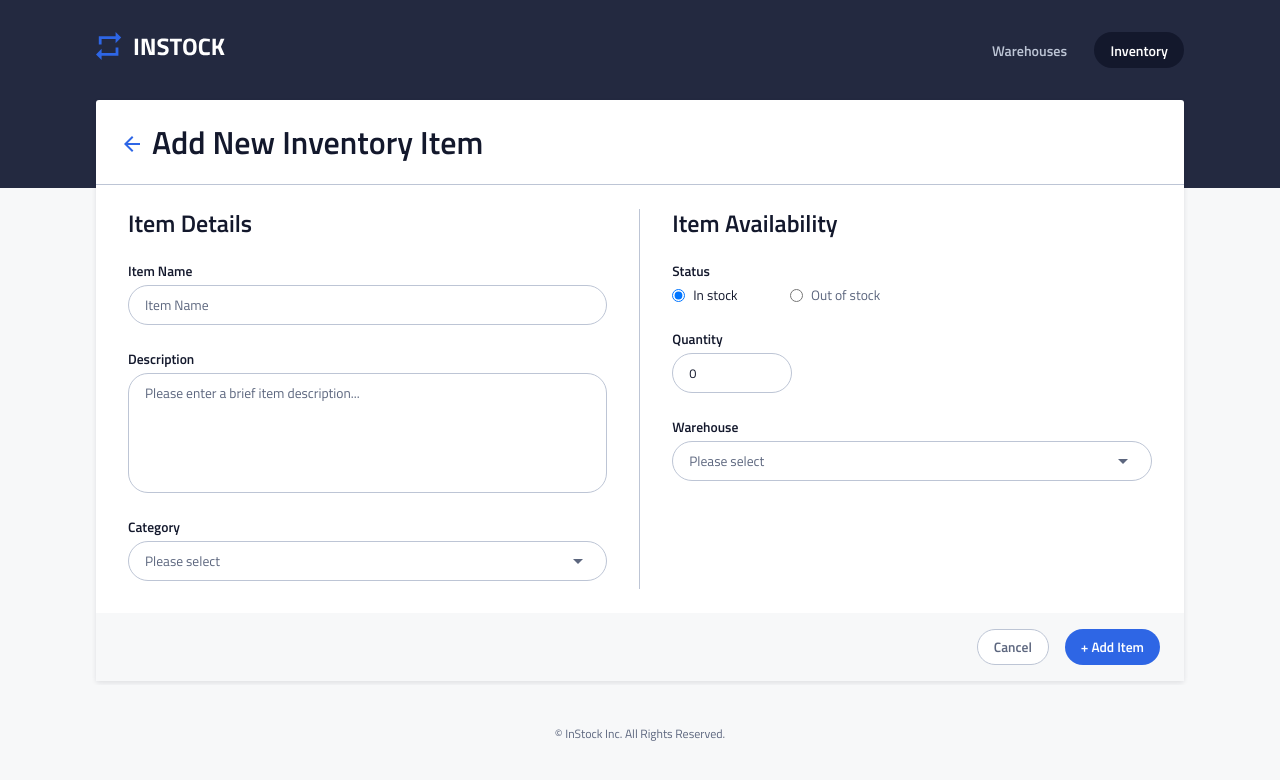
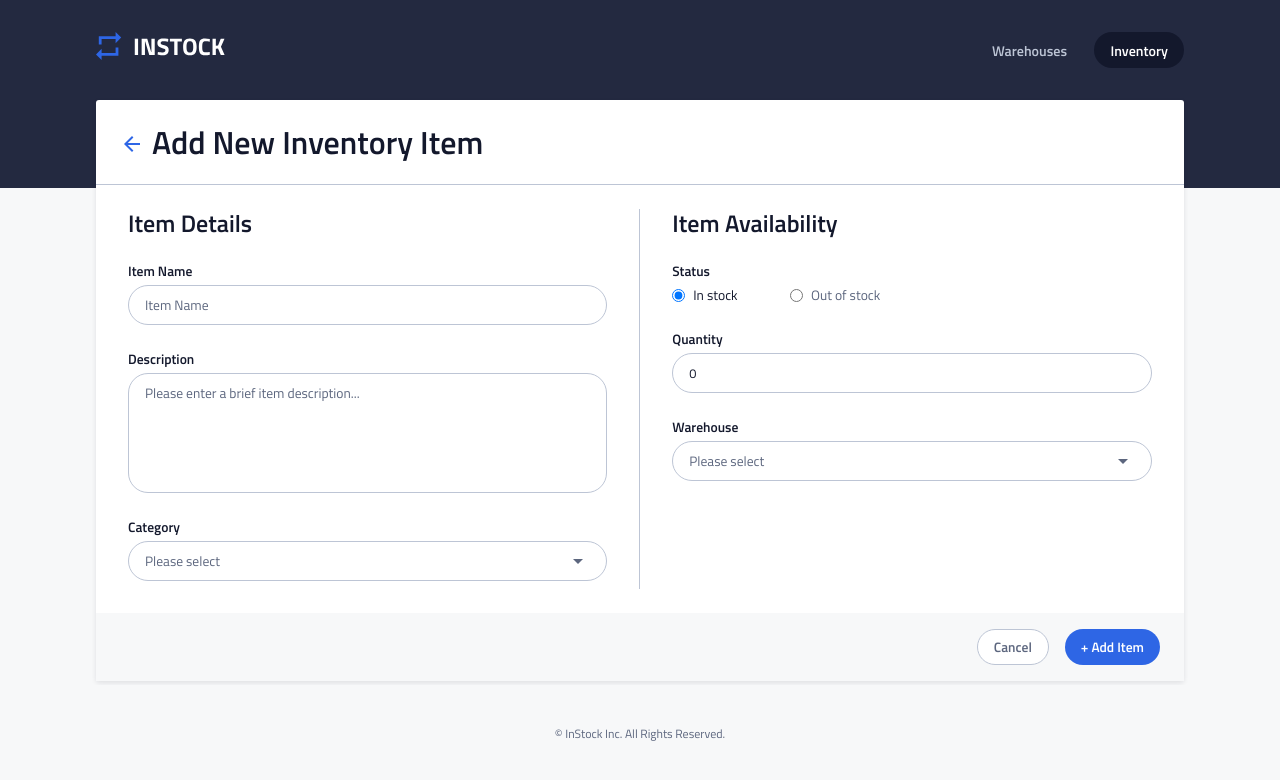
Before and after one commit to JimmyZ98/InStock, a React (Create React App) app: page /inventory/add in a window 1280 px wide. Shown: the top 780 px of the page. Built offline with nearby package versions, Linux system fonts and the light colour scheme.

Commit message:
added show/hide quantity function

```diff
--- a/src/pages/AddInventoryPage/AddInventoryPage.js
+++ b/src/pages/AddInventoryPage/AddInventoryPage.js
@@ -5,8 +5,21 @@ import backArrowIcon from '../../assets/Icons/arrow_back-24px.svg';
 class AddInventoryPage extends Component {
 
   state = {
+    quantityStyle: "new-inventory__quantity-container"
+   }
 
-   }
+   handleStatusChange = (e) => {
+    if (e.target.value === "Out of Stock") {
+      this.setState({
+        quantityStyle: "new-inventory__quantity-container new-inventory__quantity-container--display"
+      })
+    }
+    else if (e.target.value === "In Stock") {
+      this.setState({
+        quantityStyle: "new-inventory__quantity-container"
+      })
+    };
+   };
 
   render() {
 
@@ -35,16 +48,18 @@ class AddInventoryPage extends Component {
               <p className="new-inventory__label">Status</p>
               <div className="new-inventory__radio-container">
                 <div className="new-inventory__radio">
-                  <input className='new-inventory__option' type="radio" id="in_stock" name="status" value="In Stock" checked/>
-                  <label className='new-inventory__radio-text' for="in_stock">In stock</label>
+                  <input className='new-inventory__option' type="radio" id="in_stock" name="status" value="In Stock" defaultChecked onChange={this.handleStatusChange}/>
+                  <label className='new-inventory__radio-text' htmlFor="in_stock">In stock</label>
                 </div>
                 <div className="new-inventory__radio">
-                  <input className='new-inventory__option' type="radio" id="out_of_stock" name="status" value="Out of Stock"/>
-                  <label className='new-inventory__radio-text' for="out_of_stock">Out of stock</label>
+                  <input className='new-inventory__option' type="radio" id="out_of_stock" name="status" value="Out of Stock" onChange={this.handleStatusChange}/>
+                  <label className='new-inventory__radio-text' htmlFor="out_of_stock">Out of stock</label>
                 </div>
               </div>
-              <label className="new-inventory__label" htmlFor="quantity">Quantity</label>
-              <input className="new-inventory__input new-inventory__input--quantity" id="quantity" value='0'/>
+              <div className={this.state.quantityStyle}>
+                <label className="new-inventory__label" htmlFor="quantity">Quantity</label>
+                <input className="new-inventory__input" id="quantity" defaultValue='0'/>
+              </div>
               <label className="new-inventory__label" htmlFor="warehouse">Warehouse</label>
               <select className="new-inventory__select" required id="warehouse">
                 <option value=''>Please select</option>
--- a/src/pages/AddInventoryPage/AddInventoryPage.scss
+++ b/src/pages/AddInventoryPage/AddInventoryPage.scss
@@ -215,6 +215,15 @@
       color: $primary-dark;
     }
 
+    &__quantity-container {
+      display: flex;
+      flex-direction: column;
+
+      &--display {
+        display: none;
+      }
+    }
+
     &__button-container {
       display: flex;
       justify-content: space-between;
```
